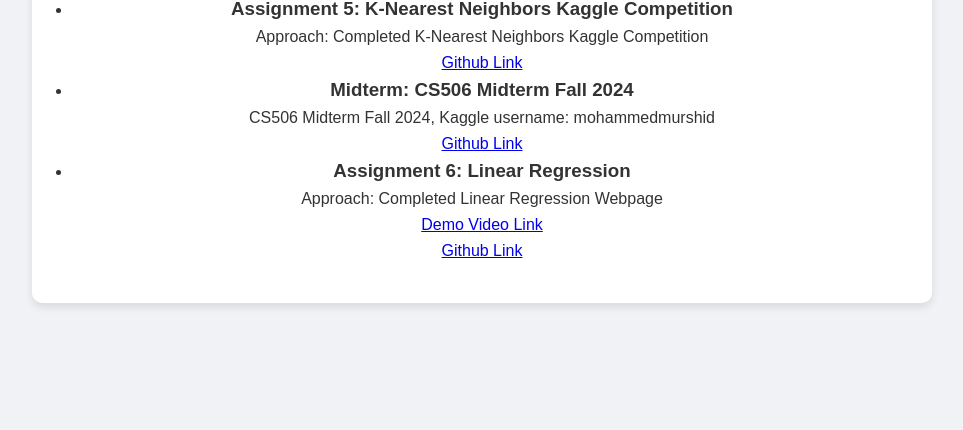
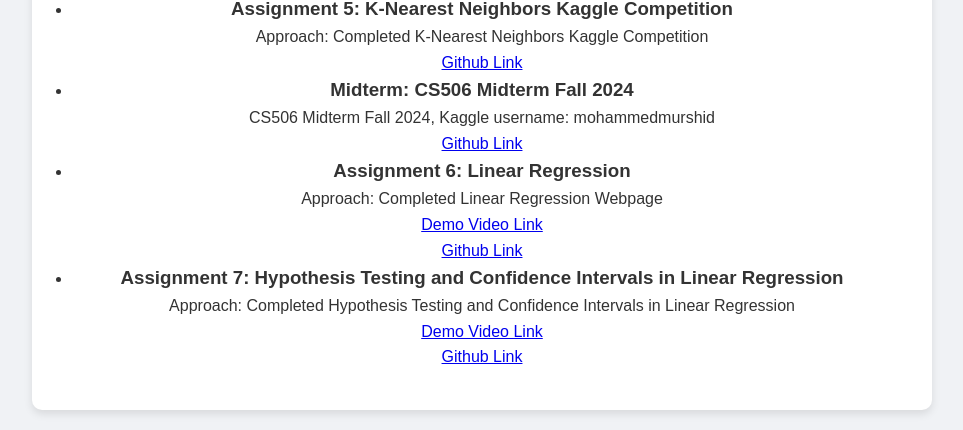
Before and after one commit to mmurshidf/mmurshidf.github.io, a plain HTML site: page assignments.html in a window 1280 px wide. Shown: the part 1205-1635 px from the top of the page, without its empty margins (158-1121 px from the left). Before the commit the page ends 1528 px from the top, so only its background shows below. Drawn offline with Linux system fonts and the light colour scheme.

Commit message:
Update assignments.html

```diff
--- a/assignments.html
+++ b/assignments.html
@@ -67,6 +67,12 @@
                     <a href="https://www.youtube.com/watch?v=wg5BW9DQISY">Demo Video Link</a><br/>
                     <a href="https://github.com/mmurshidf/murshidm-assignment-6">Github Link</a>
                 </li>
+                <li>
+                    <h3>Assignment 7: Hypothesis Testing and Confidence Intervals in Linear Regression</h3>
+                    <p>Approach: Completed Hypothesis Testing and Confidence Intervals in Linear Regression</p>
+                    <a href="https://www.youtube.com/watch?v=wg5BW9DQISY">Demo Video Link</a><br/>
+                    <a href="https://github.com/mmurshidf/murshidm-assignment-7">Github Link</a>
+                </li>
             </ul>
         </section>
     </main>
```
